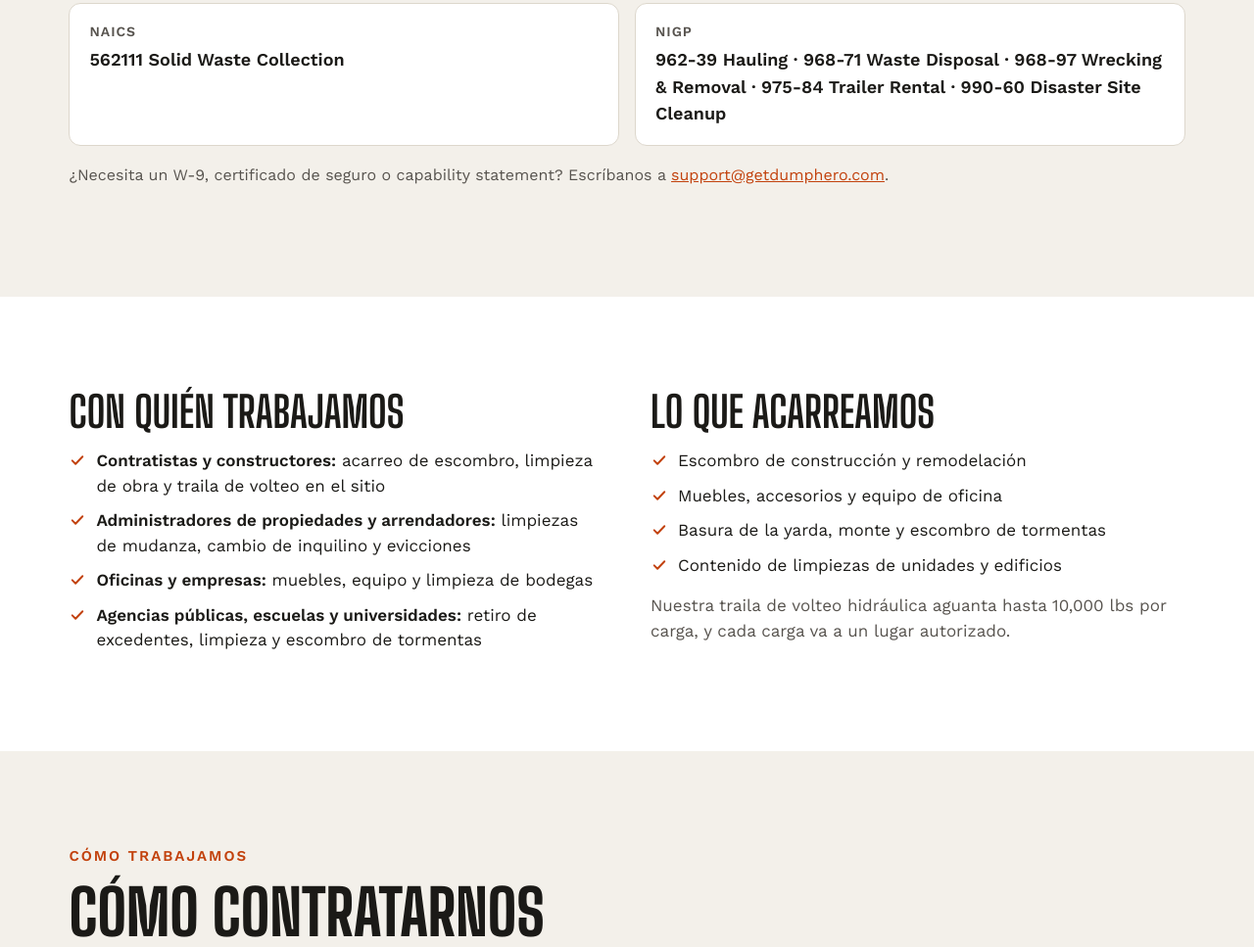
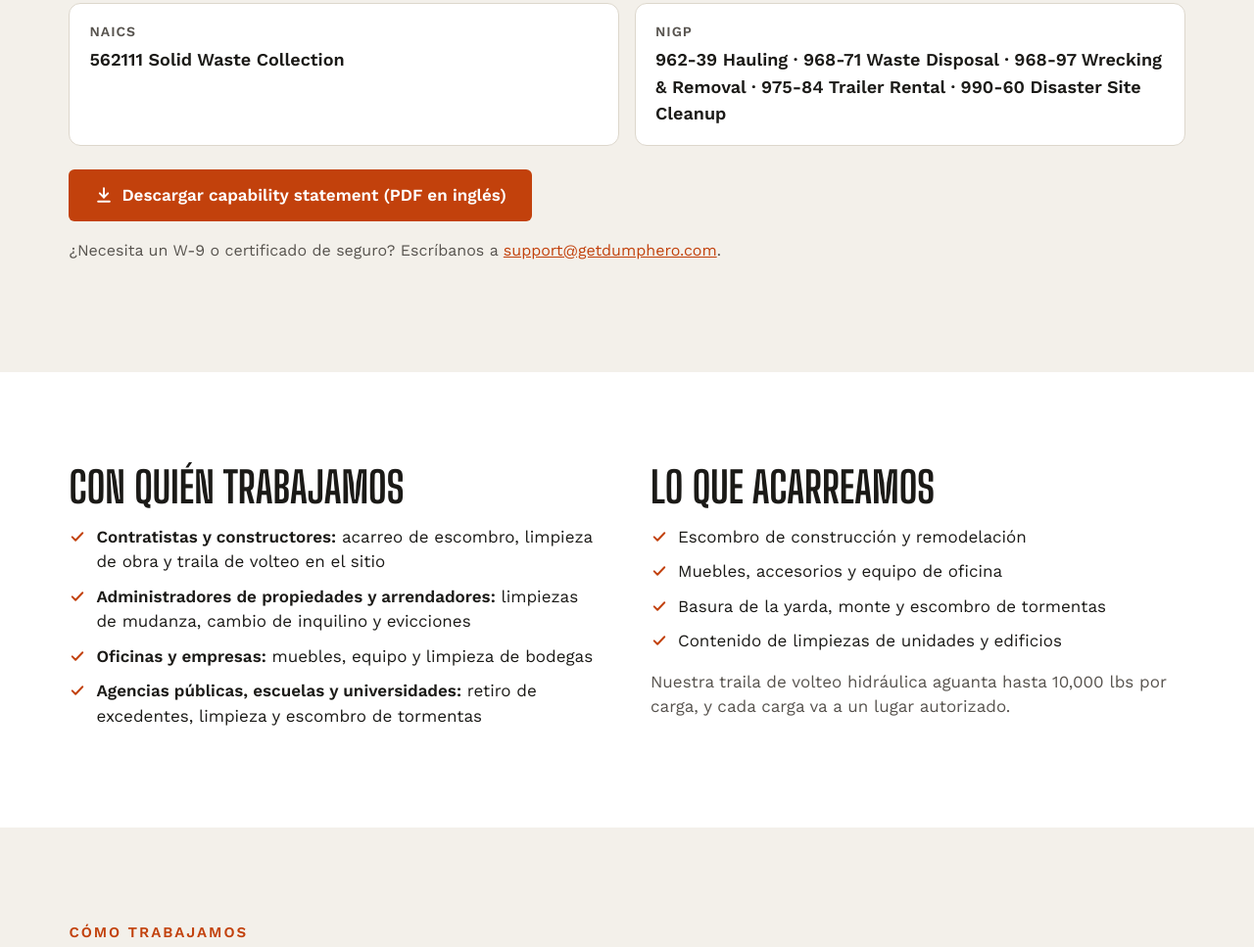
Before and after one commit to superisai/dumphero, a plain HTML site: page es/comercial/index.html in a window 1280 px wide. Shown: the part 1735-2702 px from the top of the page at 98% size. Drawn offline with Linux system fonts and the light colour scheme.

Commit message:
Add downloadable capability statement PDF to Commercial pages (EN/ES)
Co-Authored-By: Claude Opus 5.5 <noreply@anthropic.com>
Claude-Session: https://claude.ai/code/session_016gnigTDPqzeTNbU8xGzYxJ

```diff
--- a/es/comercial/index.html
+++ b/es/comercial/index.html
@@ -489,7 +489,8 @@ footer .col{gap:0}footer .col a{display:inline-flex;align-items:center;min-heigh
 <div><b>NAICS</b><span>562111 Solid Waste Collection</span></div>
 <div><b>NIGP</b><span>962-39 Hauling · 968-71 Waste Disposal · 968-97 Wrecking &amp; Removal · 975-84 Trailer Rental · 990-60 Disaster Site Cleanup</span></div>
 </div>
-<p class="also">¿Necesita un W-9, certificado de seguro o capability statement? Escríbanos a <a href="mailto:support@getdumphero.com">support@getdumphero.com</a>.</p>
+<p style="margin:24px 0 0"><a class="btn btn-accent" href="/docs/dump-hero-capability-statement.pdf" download style="white-space:normal;text-align:left"><svg style="flex:none" width="20" height="20" viewBox="0 0 24 24" fill="none" stroke="currentColor" stroke-width="2.4" stroke-linecap="round" stroke-linejoin="round" aria-hidden="true"><path d="M12 4v11"/><path d="M7 10l5 5 5-5"/><path d="M5 20h14"/></svg>Descargar capability statement (PDF en inglés)</a></p>
+<p class="also">¿Necesita un W-9 o certificado de seguro? Escríbanos a <a href="mailto:support@getdumphero.com">support@getdumphero.com</a>.</p>
 </div></section>
 
 <section class="local"><div class="wrap">
```
Also changed, not shown: commercial/index.html (+2 -1 lines), 1 other file.
